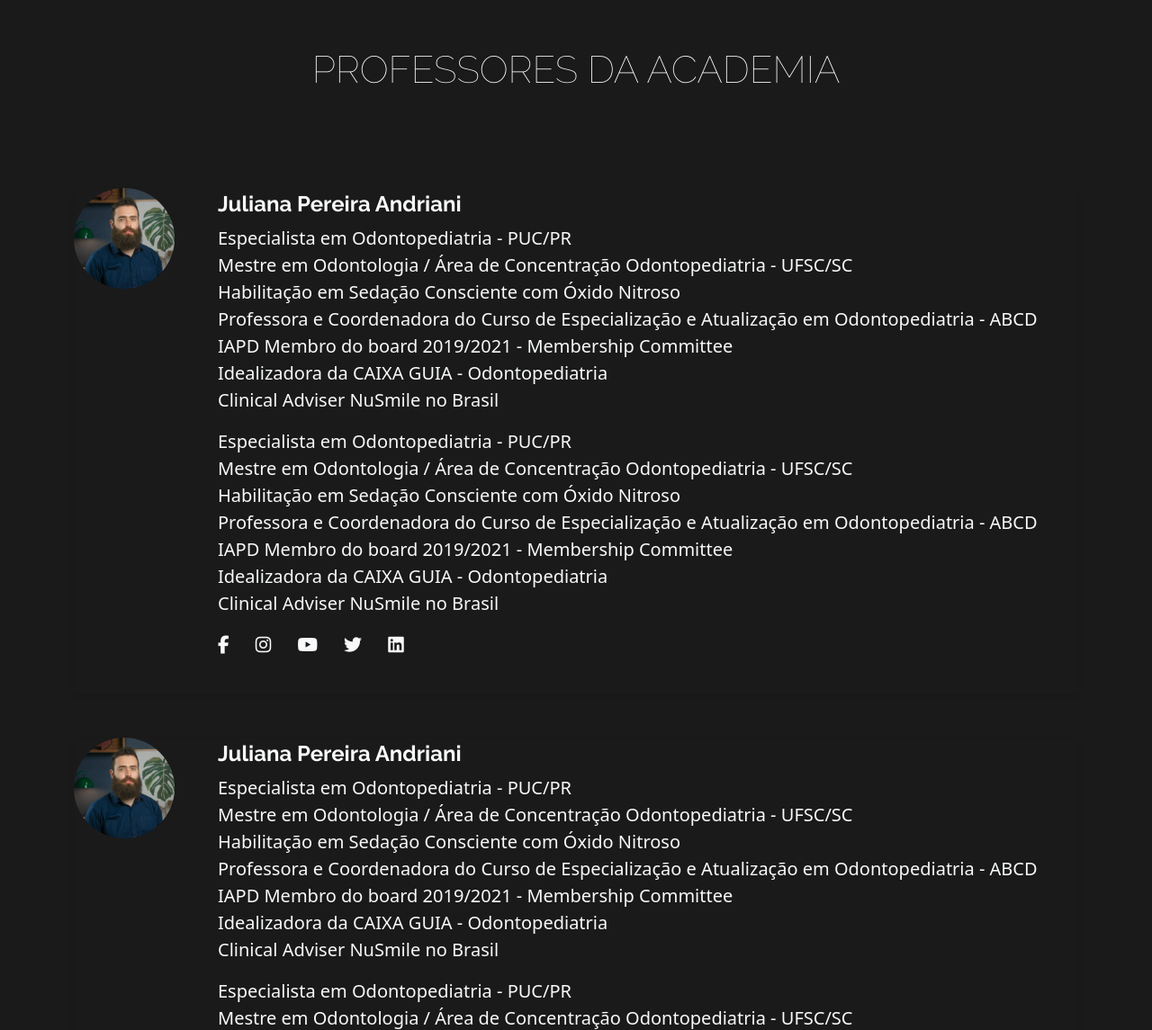
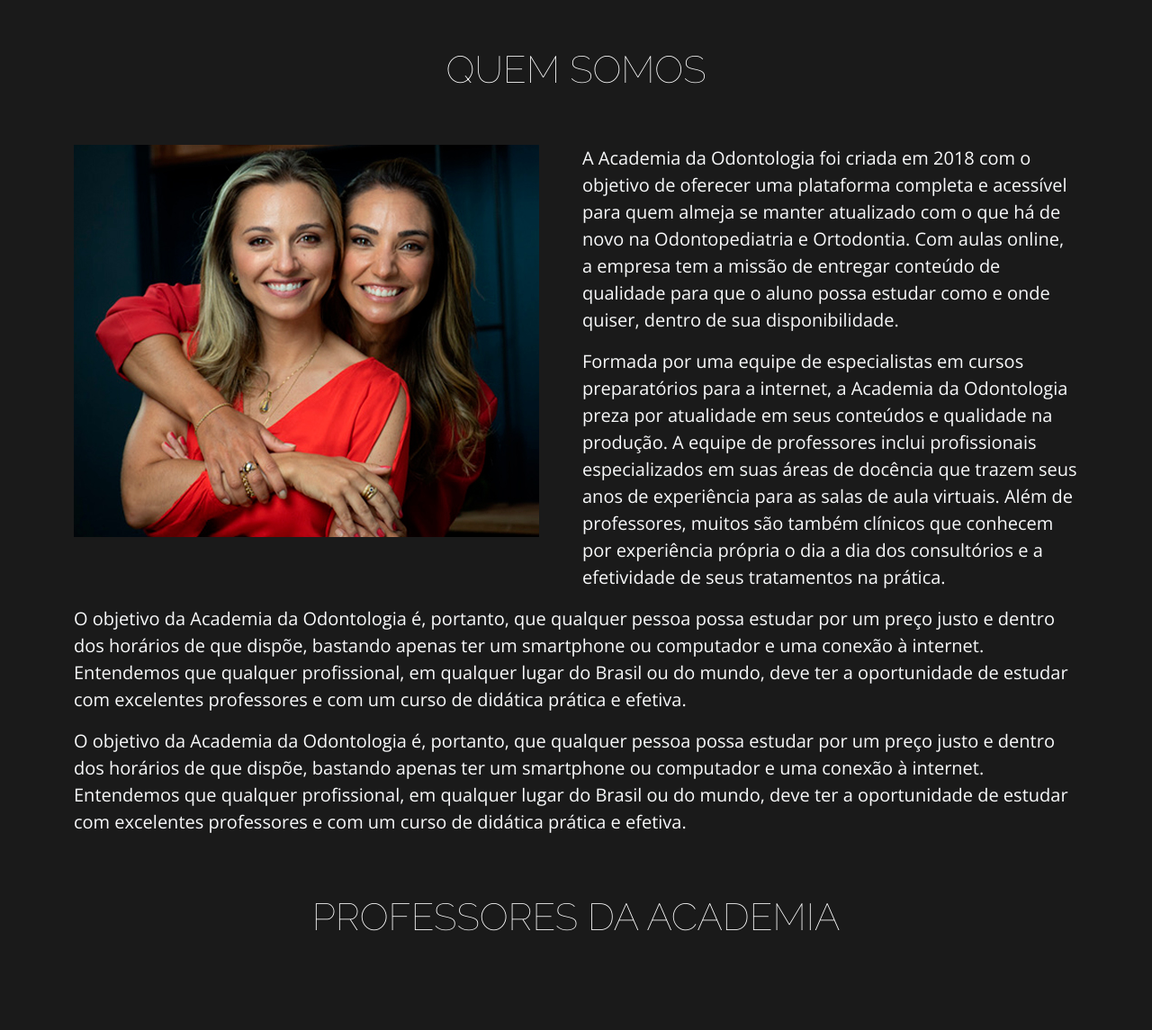
Before and after one commit to felipegenuino/academia-odontologia, a website: page index.html in a window 1280 px wide. Shown: the part 9291-10436 px from the top of the page at 90% size. Drawn offline with nearby package versions, Linux system fonts and the light colour scheme.

Commit message:
update text

```diff
--- a/index.html
+++ b/index.html
@@ -840,6 +840,42 @@
 
     <section class="mt-5 py-5">
       <div class="container">
+        <div class="row">
+          <div class="col">
+            <div class="ui-title">
+              <h2 class="ui-title-main">Quem somos</h2>
+            </div>
+
+            <div class="text-light fs-5 fw-lighter content-entry">
+              <img class="float-start me-5 mb-5" src="./assets/images/blog-image-1.jpg" alt="">
+              <p>A Academia da Odontologia foi criada em 2018 com o objetivo de oferecer uma plataforma completa e
+                acessível para quem almeja se manter atualizado com o que há de novo na Odontopediatria e Ortodontia.
+                Com
+                aulas online, a empresa tem a missão de entregar conteúdo de qualidade para que o aluno possa estudar
+                como
+                e onde quiser, dentro de sua disponibilidade.</p>
+              <p>Formada por uma equipe de especialistas em cursos preparatórios para a internet, a Academia da
+                Odontologia preza por atualidade em seus conteúdos e qualidade na produção. A equipe de professores
+                inclui
+                profissionais especializados em suas áreas de docência que trazem seus anos de experiência para as salas
+                de aula virtuais. Além de professores, muitos são também clínicos que conhecem por experiência própria o
+                dia a dia dos consultórios e a efetividade de seus tratamentos na prática.</p>
+              <p> O objetivo da Academia da Odontologia é, portanto, que qualquer pessoa possa estudar por um preço
+                justo
+                e dentro dos horários de que dispõe, bastando apenas ter um smartphone ou computador e uma conexão à
+                internet. Entendemos que qualquer profissional, em qualquer lugar do Brasil ou do mundo, deve ter a
+                oportunidade de estudar com excelentes professores e com um curso de didática prática e efetiva.</p>
+              <p>O objetivo da Academia da Odontologia é, portanto, que qualquer pessoa possa estudar por um preço justo
+                e
+                dentro dos horários de que dispõe, bastando apenas ter um smartphone ou computador e uma conexão à
+                internet. Entendemos que qualquer profissional, em qualquer lugar do Brasil ou do mundo, deve ter a
+                oportunidade de estudar com excelentes professores e com um curso de didática prática e efetiva.</p>
+            </div>
+
+
+          </div>
+        </div>
+
         <div class="row mb-5">
           <div class="col">
             <div class="ui-title">
--- a/scss/style.scss
+++ b/scss/style.scss
@@ -57,3 +57,11 @@
         }
        }
     }
+
+
+ .content-entry{
+    font-family: 'Open Sans';
+    font-size: 20px;
+
+    img{}
+ }
```
Also changed, not shown: assets/images/blog-image-1.jpg (added), style.css.
